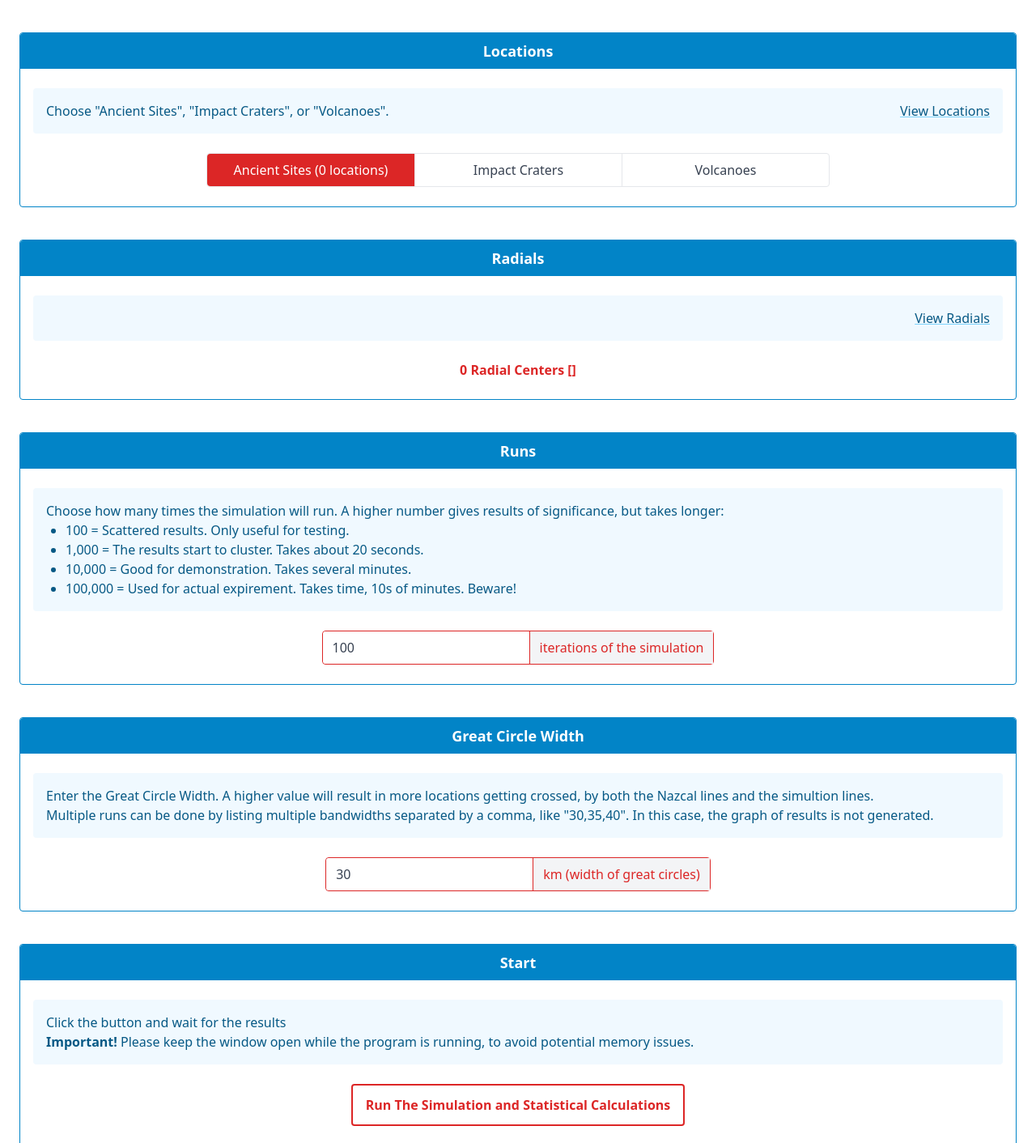
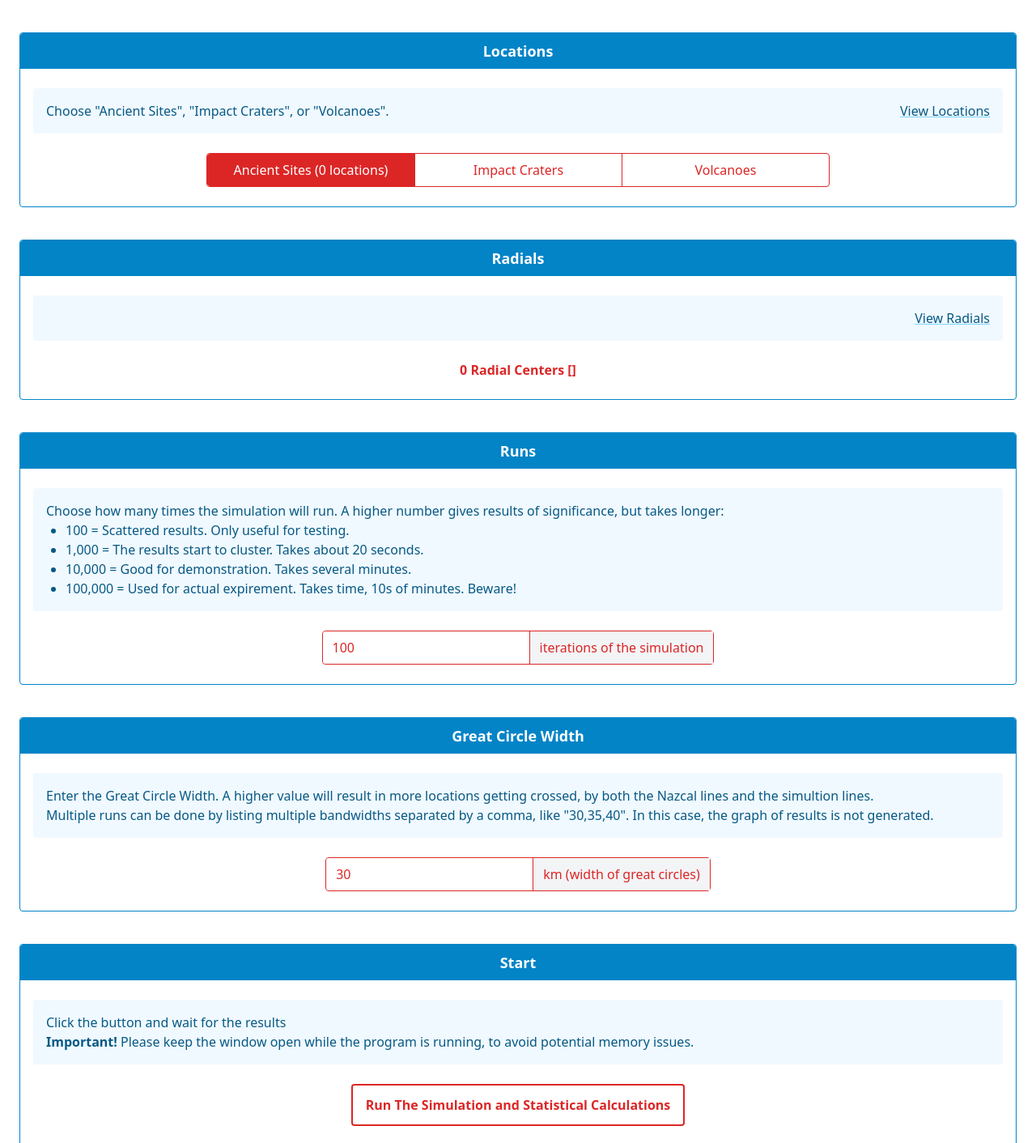
Before and after one commit to grimasod/nazca-solution-sim, a Vue app: page / in a window 1280 px wide. Shown: the top 1412 px of the page at 81% size. Built offline with nearby package versions, Linux system fonts and the light colour scheme; no server answers.

Commit message:
tweak colors

```diff
--- a/src/components/SelectLocations.vue
+++ b/src/components/SelectLocations.vue
@@ -1,9 +1,9 @@
 <template>
   <div
-    class="flex flex-col divide-y border rounded w-full max-w-full lg:w-auto lg:flex-row lg:divide-y-0 lg:divide-x"
+    class="flex flex-col divide-y border border-red-600 rounded w-full max-w-full lg:w-auto lg:flex-row lg:divide-y-0 lg:divide-x divide-red-600"
   >
     <button
-      class="rounded-t px-4 py-2 lg:rounded-r-none lg:rounded-l lg:min-w-64"
+      class="rounded-t px-4 py-2 text-red-600 lg:rounded-r-none lg:rounded-l lg:min-w-64"
       :class="{ 'border-red-600 bg-red-600 text-white': simulationStore.getTypeIsSites }"
       @click="setActiveTargets('site')"
     >
@@ -13,7 +13,7 @@
       </span>
     </button>
     <button
-      class="px-4 py-2 lg:min-w-64"
+      class="px-4 py-2 text-red-600 lg:min-w-64"
       :class="{ 'border-red-600 bg-red-600 text-white': simulationStore.getTypeIsCraters }"
       @click="setActiveTargets('impact-crater')"
     >
@@ -23,7 +23,7 @@
       </span>
     </button>
     <button
-      class="px-4 py-2 lg:rounded-r lg:min-w-64"
+      class="px-4 py-2 text-red-600 lg:rounded-r lg:min-w-64"
       :class="{ 'border-red-600 bg-red-600 text-white': simulationStore.getTypeIsVolcanoes }"
       @click="setActiveTargets('volcano')"
     >
@@ -33,7 +33,7 @@
       </span>
     </button>
     <!-- <button
-        class="px-4 py-2 lg:rounded-r lg:min-w-64"
+        class="px-4 py-2 text-red-600 lg:rounded-r lg:min-w-64"
         :class="{ 'border-red-600 bg-red-600 text-white': simulationStore.selectionIsCustom }"
         @click="setIsCustom(true)"
       >
--- a/src/components/SimBandWidth.vue
+++ b/src/components/SimBandWidth.vue
@@ -13,14 +13,16 @@
     </template>
     <template #default>
       <div class="flex w-full lg:justify-center">
-        <div class="border border-red-600 rounded divide-x divide-red-600 inline-flex lg:flex">
+        <div
+          class="border border-red-600 rounded text-red-600 divide-x divide-red-600 inline-flex lg:flex"
+        >
           <input
             id="bandwidth"
             v-model="bandwidth"
             name="bandwidth"
             class="w-24 rounded-l px-3 py-2 lg:grow lg:w-auto"
           />
-          <span class="bg-gray-100 px-3 py-2 text-red-600"> km (width of great circles) </span>
+          <span class="bg-gray-100 px-3 py-2"> km (width of great circles) </span>
         </div>
       </div>
     </template>
--- a/src/components/SimRuns.vue
+++ b/src/components/SimRuns.vue
@@ -15,7 +15,9 @@
     </template>
     <template #default>
       <div class="flex w-full lg:justify-center">
-        <div class="border border-red-600 rounded divide-x divide-red-600 inline-flex lg:flex">
+        <div
+          class="border border-red-600 rounded text-red-600 divide-x divide-red-600 inline-flex lg:flex"
+        >
           <input
             id="runs"
             v-model.number="runs"
@@ -23,7 +25,7 @@
             type="number"
             class="w-24 rounded-l px-3 py-2 lg:grow lg:w-auto"
           />
-          <span class="bg-gray-100 px-3 py-2 text-red-600"> iterations of the simulation </span>
+          <span class="bg-gray-100 px-3 py-2"> iterations of the simulation </span>
         </div>
       </div>
     </template>
```
